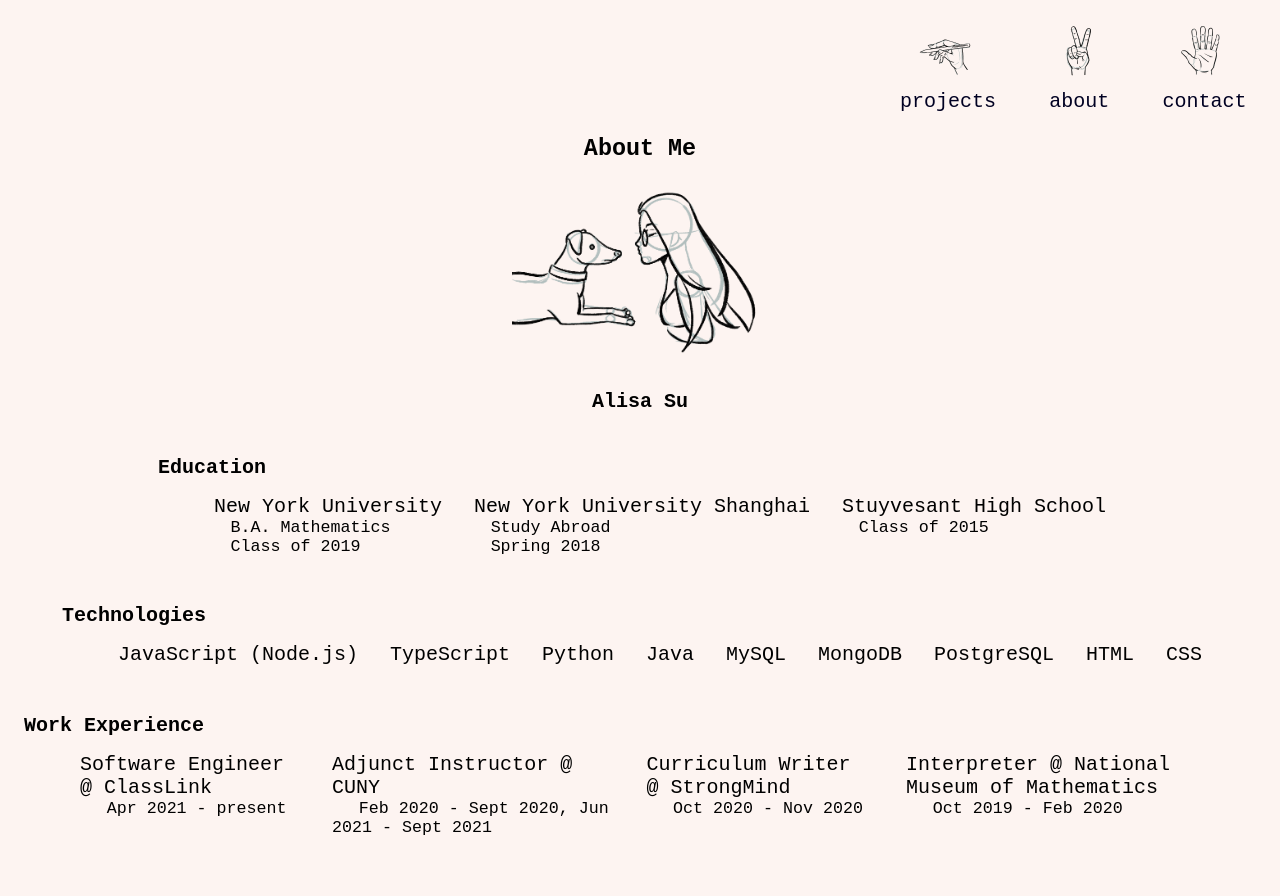
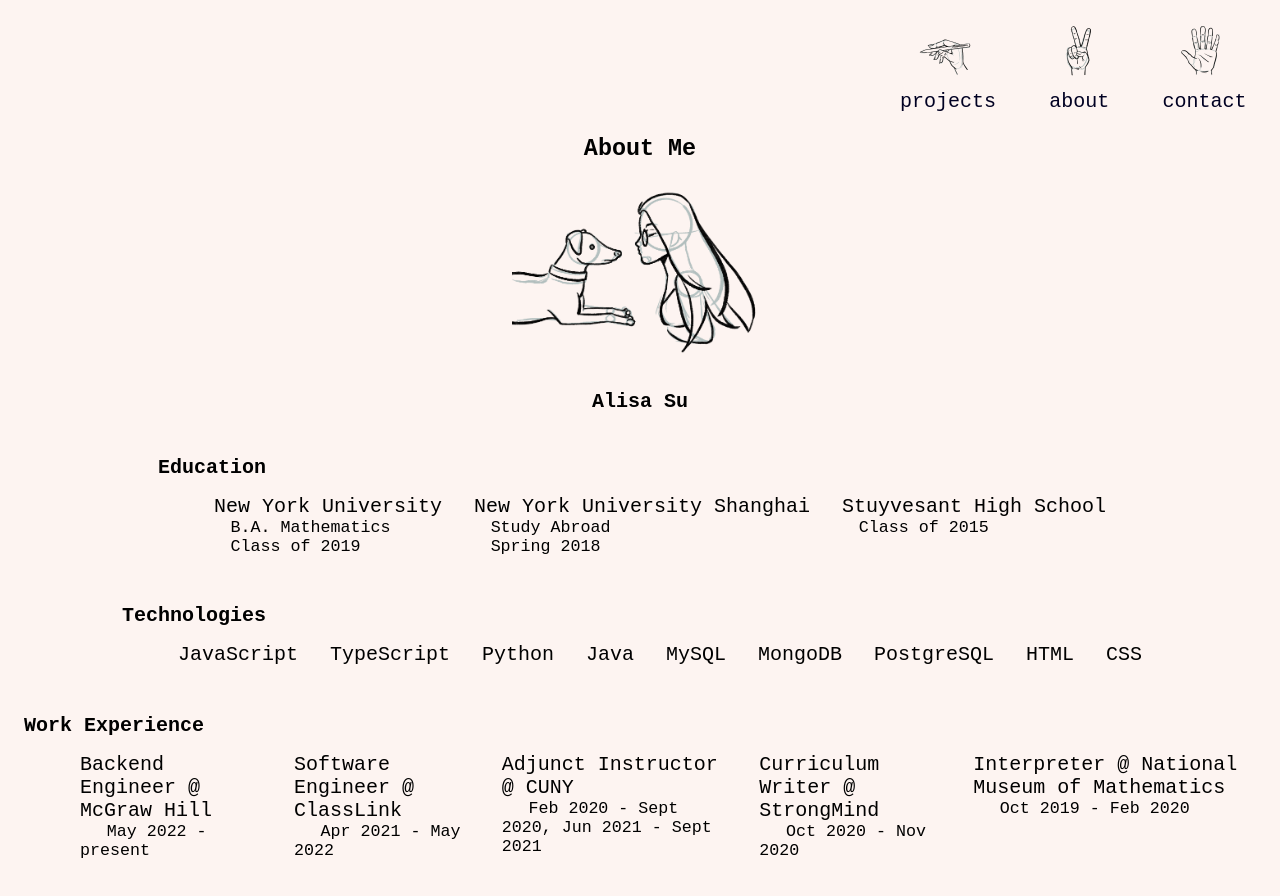
Before and after one commit to alisasu/alisasu.github.io, a React (Create React App) app: page /about in a window 1280 px wide. Shown: the top 896 px of the page. Built offline with nearby package versions, Linux system fonts and the light colour scheme; a web font is replaced by a local one.

Commit message:
update work

```diff
--- a/src/views/About.js
+++ b/src/views/About.js
@@ -28,7 +28,7 @@ const About = props => {
           </li>
           <li><b>Technologies</b>
             <ul>
-              <li>JavaScript (Node.js)</li>
+              <li>JavaScript</li>
               <li>TypeScript</li>
               <li>Python</li>
               <li>Java</li>
@@ -41,8 +41,11 @@ const About = props => {
           </li>
           <li><b>Work Experience</b>
             <ul>
+              <li>Backend Engineer @ McGraw Hill
+              <small> &emsp; May 2022 - present</small>
+              </li>
               <li>Software Engineer @ ClassLink
-                <small> &emsp; Apr 2021 - present</small>
+                <small> &emsp; Apr 2021 - May 2022</small>
               </li>
               <li>Adjunct Instructor @ CUNY
                 <small> &emsp; Feb 2020 - Sept 2020, Jun 2021 - Sept 2021</small>
```
